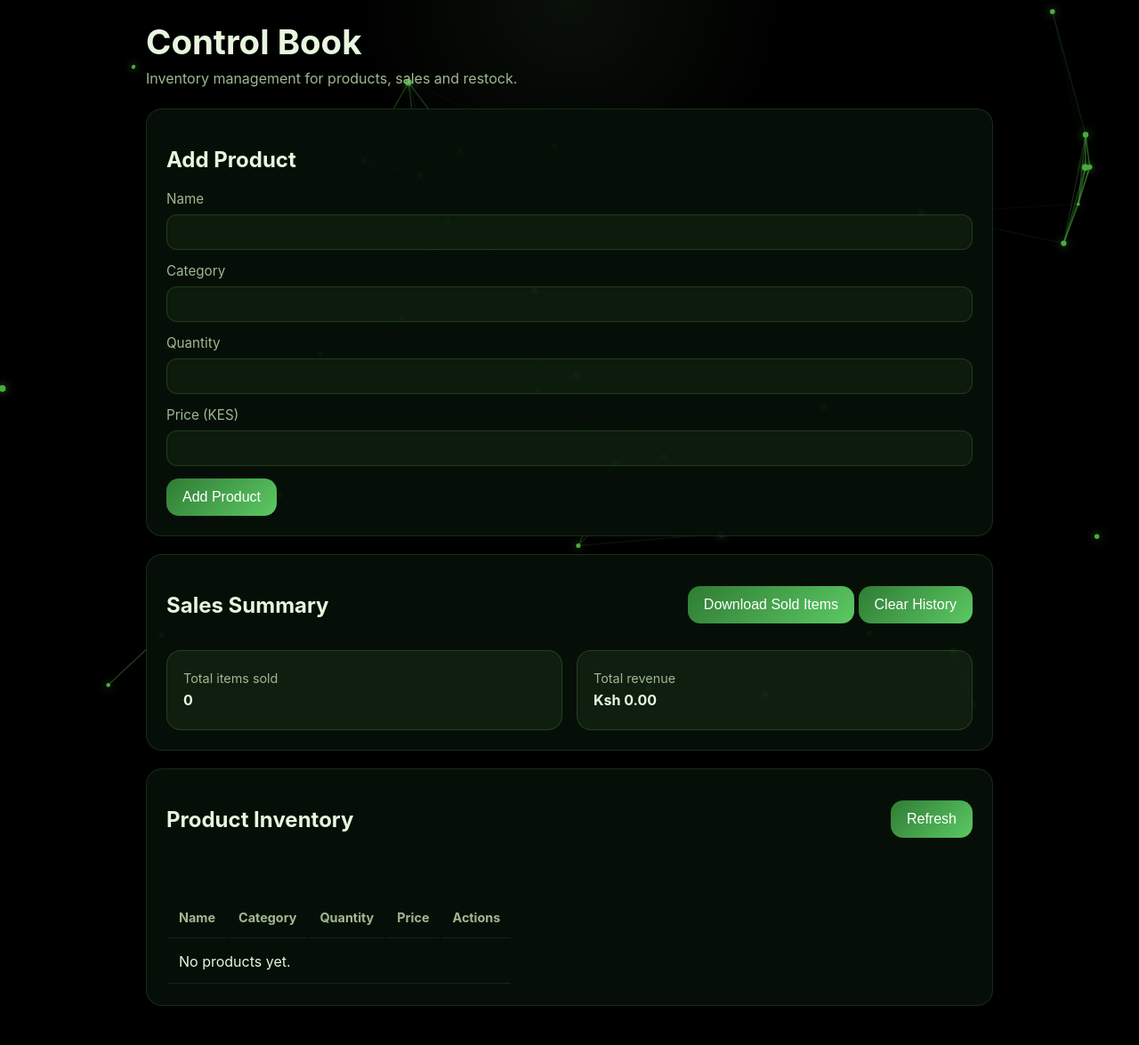
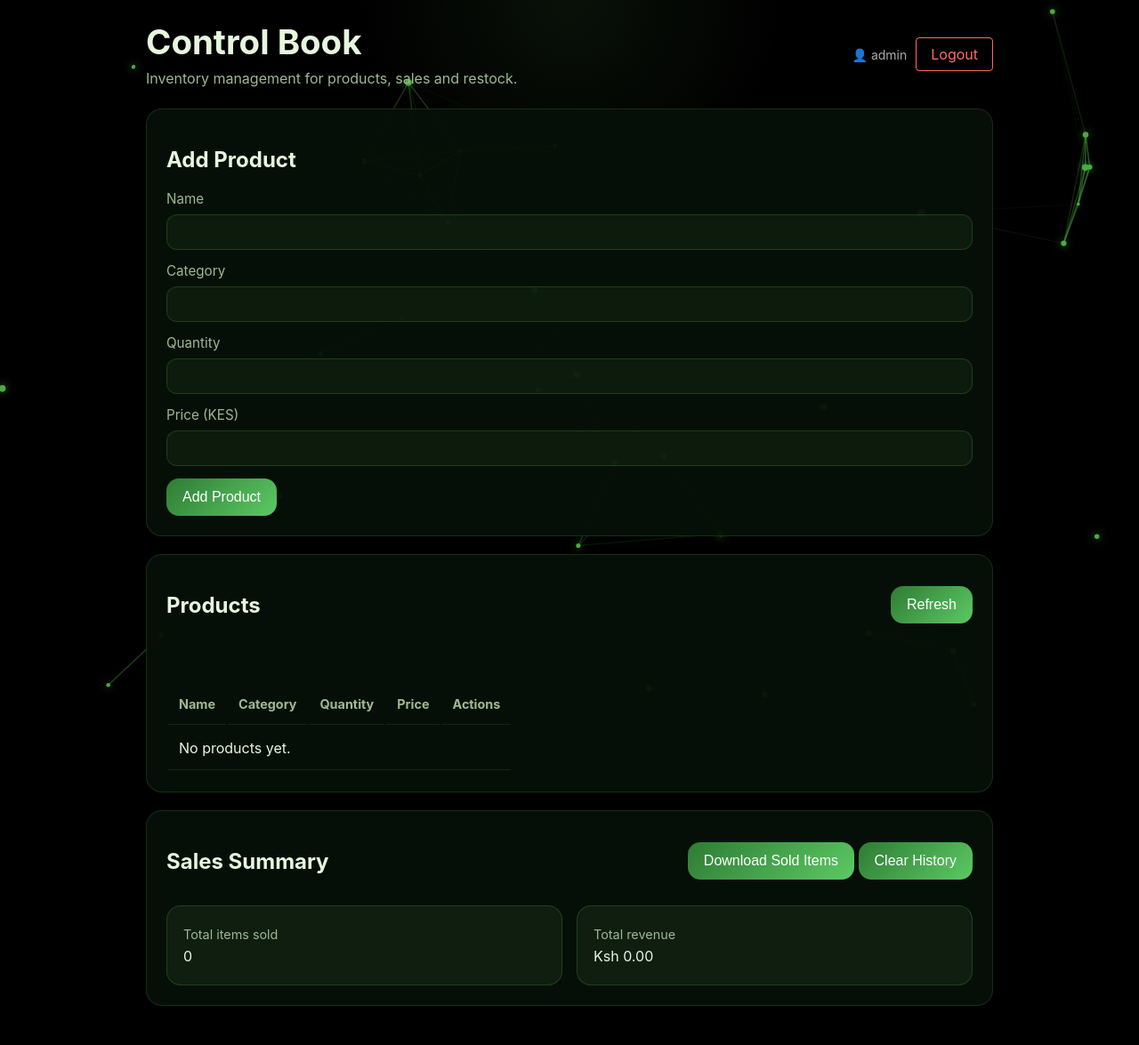
Before and after one commit to Error404ke/controlbook, a Flask app: page / in a window 1280 px wide. Shown: the whole page at 89% size. Run offline with Flask 3, Linux system fonts and the light colour scheme; a user stored in the database is signed in; data that the repository does not hold is empty.

Commit message:
Remove admin features, keep simple user login

```diff
--- a/app.py
+++ b/app.py
@@ -8,7 +8,6 @@ from openpyxl import Workbook
 import datetime
 from dotenv import load_dotenv
 from bcrypt import hashpw, gensalt, checkpw
-from functools import wraps
 
 load_dotenv()
 
@@ -36,15 +35,6 @@ login_manager = LoginManager()
 login_manager.init_app(app)
 login_manager.login_view = 'login'
 
-# ===== ADMIN HELPER =====
-def admin_required(f):
-    @wraps(f)
-    def decorated_function(*args, **kwargs):
-        if not current_user.is_authenticated or not current_user.is_admin:
-            return jsonify({'error': 'Admin access required'}), 403
-        return f(*args, **kwargs)
-    return decorated_function
-
 # ===== USER MODEL =====
 class User(UserMixin, db.Model):
     __tablename__ = 'users'
@@ -53,7 +43,6 @@ class User(UserMixin, db.Model):
     username = db.Column(db.String(80), unique=True, nullable=False)
     email = db.Column(db.String(120), unique=True, nullable=False)
     password_hash = db.Column(db.String(200), nullable=False)
-    is_admin = db.Column(db.Boolean, default=False)
     created_at = db.Column(db.DateTime, default=datetime.datetime.utcnow)
 
     def set_password(self, password):
@@ -115,13 +104,13 @@ with app.app_context():
     try:
         db.create_all()
         print("✅ PostgreSQL connection successful!")
-        # Create default admin user if none exists
+        # Create default user if none exists
         if not User.query.filter_by(username='admin').first():
-            admin = User(username='admin', email='admin@example.com', is_admin=True)
+            admin = User(username='admin', email='admin@example.com')
             admin.set_password('admin123')
             db.session.add(admin)
             db.session.commit()
-            print("✅ Default admin user created (username: admin, password: admin123)")
+            print("✅ Default user created (username: admin, password: admin123)")
     except Exception as e:
         print(f"❌ Connection error: {e}")
 
@@ -191,123 +180,6 @@ def logout():
 def home():
     return render_template('index.html', user=current_user)
 
-# ===== ADMIN ROUTES =====
-@app.route('/admin')
-@login_required
-@admin_required
-def admin_dashboard():
-    users = User.query.all()
-    products = Product.query.all()
-    transactions = Transaction.query.all()
-    return render_template('admin.html',
-                         users=users,
-                         products=products,
-                         transactions=transactions,
-                         user=current_user)
-
-@app.route('/admin/users/reset/<int:user_id>', methods=['POST'])
-@login_required
-@admin_required
-def admin_reset_password(user_id):
-    try:
-        user = User.query.get(user_id)
-        if not user:
-            return jsonify({'error': 'User not found'}), 404
-
-        if user.id == current_user.id:
-            return jsonify({'error': 'Cannot reset your own password'}), 400
-
-        new_password = request.form.get('new_password')
-        if not new_password or len(new_password) < 6:
-            return jsonify({'error': 'Password must be at least 6 characters'}), 400
-
-        user.set_password(new_password)
-        db.session.commit()
-
-        return jsonify({'message': f'Password reset for {user.username}'}), 200
-    except Exception as e:
-        db.session.rollback()
-        return jsonify({'error': str(e)}), 500
-
-@app.route('/admin/users/delete/<int:user_id>', methods=['DELETE'])
-@login_required
-@admin_required
-def admin_delete_user(user_id):
-    try:
-        user = User.query.get(user_id)
-        if not user:
-            return jsonify({'error': 'User not found'}), 404
-
-        if user.id == current_user.id:
-            return jsonify({'error': 'Cannot delete yourself'}), 400
-
-        products = Product.query.filter_by(user_id=user_id).all()
-        for product in products:
-            Transaction.query.filter_by(product_id=product.id).delete()
-        Product.query.filter_by(user_id=user_id).delete()
-
-        db.session.delete(user)
-        db.session.commit()
-
-        return jsonify({'message': f'User {user.username} deleted'}), 200
-    except Exception as e:
-        db.session.rollback()
-        return jsonify({'error': str(e)}), 500
-
-@app.route('/admin/products/<int:product_id>', methods=['DELETE'])
-@login_required
-@admin_required
-def admin_delete_product(product_id):
-    try:
-        product = Product.query.get(product_id)
-        if not product:
-            return jsonify({'error': 'Product not found'}), 404
-
-        Transaction.query.filter_by(product_id=product_id).delete()
-        db.session.delete(product)
-        db.session.commit()
-
-        return jsonify({'message': f'Product {product.name} deleted'}), 200
-    except Exception as e:
-        db.session.rollback()
-        return jsonify({'error': str(e)}), 500
-
-@app.route('/admin/transactions/clear', methods=['POST'])
-@login_required
-@admin_required
-def admin_clear_all_transactions():
-    try:
-        Transaction.query.delete()
-        db.session.commit()
-        return jsonify({'message': 'All transactions cleared'}), 200
-    except Exception as e:
-        db.session.rollback()
-        return jsonify({'error': str(e)}), 500
-
-@app.route('/admin/stats')
-@login_required
-@admin_required
-def admin_stats():
-    try:
-        total_users = User.query.count()
-        total_products = Product.query.count()
-        total_transactions = Transaction.query.count()
-
-        sales = Transaction.query.filter_by(type='sale').all()
-        total_revenue = sum(float(t.revenue or 0) for t in sales)
-
-        active_users = db.session.query(Transaction.user_id).distinct().count()
-
-        return jsonify({
-            'total_users': total_users,
-            'total_products': total_products,
-            'total_transactions': total_transactions,
-            'total_revenue': total_revenue,
-            'active_users': active_users
-        })
-    except Exception as e:
-        return jsonify({'error': str(e)}), 500
-
 # ===== PRODUCT ROUTES =====
 @app.route('/products', methods=['POST'])
 @login_required
@@ -341,10 +213,7 @@ def add_product():
 @login_required
 def get_products():
     try:
-        if current_user.is_admin:
-            products = Product.query.all()
-        else:
-            products = Product.query.filter_by(user_id=current_user.id).all()
+        products = Product.query.filter_by(user_id=current_user.id).all()
         return jsonify([p.to_dict() for p in products])
     except Exception as e:
         return jsonify({'error': str(e)}), 500
@@ -353,14 +222,11 @@ def get_products():
 @login_required
 def get_total_sales():
     try:
-        if current_user.is_admin:
-            transactions = Transaction.query.filter_by(type='sale').all()
-        else:
-            product_ids = [p.id for p in Product.query.filter_by(user_id=current_user.id).all()]
-            transactions = Transaction.query.filter(
-                Transaction.product_id.in_(product_ids),
-                Transaction.type == 'sale'
-            ).all()
+        product_ids = [p.id for p in Product.query.filter_by(user_id=current_user.id).all()]
+        transactions = Transaction.query.filter(
+            Transaction.product_id.in_(product_ids),
+            Transaction.type == 'sale'
+        ).all()
 
         total_items = sum(t.quantity for t in transactions)
         total_revenue = sum(float(t.revenue or 0) for t in transactions)
@@ -377,14 +243,11 @@ def get_total_sales():
 @login_required
 def download_sales():
     try:
-        if current_user.is_admin:
-            transactions = Transaction.query.filter_by(type='sale').order_by(Transaction.date).all()
-        else:
-            product_ids = [p.id for p in Product.query.filter_by(user_id=current_user.id).all()]
-            transactions = Transaction.query.filter(
-                Transaction.product_id.in_(product_ids),
-                Transaction.type == 'sale'
-            ).order_by(Transaction.date).all()
+        product_ids = [p.id for p in Product.query.filter_by(user_id=current_user.id).all()]
+        transactions = Transaction.query.filter(
+            Transaction.product_id.in_(product_ids),
+            Transaction.type == 'sale'
+        ).order_by(Transaction.date).all()
 
         workbook = Workbook()
         sheet = workbook.active
@@ -433,14 +296,11 @@ def clear_history():
     if validation.get('pin') != CLEAR_HISTORY_PIN:
         return jsonify({'message': 'Invalid PIN'}), 401
 
-    if current_user.is_admin:
-        Transaction.query.filter_by(type='sale').delete()
-    else:
-        product_ids = [p.id for p in Product.query.filter_by(user_id=current_user.id).all()]
-        Transaction.query.filter(
-            Transaction.product_id.in_(product_ids),
-            Transaction.type == 'sale'
-        ).delete()
+    product_ids = [p.id for p in Product.query.filter_by(user_id=current_user.id).all()]
+    Transaction.query.filter(
+        Transaction.product_id.in_(product_ids),
+        Transaction.type == 'sale'
+    ).delete()
     db.session.commit()
 
     return jsonify({'message': 'Sales history cleared'}), 200
@@ -456,11 +316,7 @@ def sell_product(product_id):
         data = validation
         quantity = data['quantity']
 
-        if current_user.is_admin:
-            product = Product.query.get(product_id)
-        else:
-            product = Product.query.filter_by(id=product_id, user_id=current_user.id).first()
-
+        product = Product.query.filter_by(id=product_id, user_id=current_user.id).first()
         if not product:
             return jsonify({'message': 'Product not found'}), 404
 
@@ -501,11 +357,7 @@ def restock_product(product_id):
         data = validation
         quantity = data['quantity']
 
-        if current_user.is_admin:
-            product = Product.query.get(product_id)
-        else:
-            product = Product.query.filter_by(id=product_id, user_id=current_user.id).first()
-
+        product = Product.query.filter_by(id=product_id, user_id=current_user.id).first()
         if not product:
             return jsonify({'message': 'Product not found'}), 404
 
--- a/templates/index.html
+++ b/templates/index.html
@@ -10,8 +10,18 @@
     <canvas id="background-canvas"></canvas>
     <div class="app-shell">
         <header>
-            <h1>Control Book</h1>
-            <p>Inventory management for products, sales and restock.</p>
+            <div style="display: flex; justify-content: space-between; align-items: center; flex-wrap: wrap;">
+                <div>
+                    <h1>Control Book</h1>
+                    <p>Inventory management for products, sales and restock.</p>
+                </div>
+                <div style="display: flex; gap: 10px; align-items: center; flex-wrap: wrap;">
+                    <span style="color: #aaa; font-size: 14px;">👤 {{ user.username }}</span>
+                    <a href="{{ url_for('logout') }}" style="color: #ff6b6b; text-decoration: none; padding: 8px 16px; border: 1px solid #ff6b6b; border-radius: 4px;">
+                        Logout
+                    </a>
+                </div>
+            </div>
         </header>
 
         <section class="card" id="product-form-card">
@@ -37,6 +47,28 @@
             </form>
         </section>
 
+        <section class="card" id="products-card">
+            <div class="section-header">
+                <h2>Products</h2>
+                <button id="refresh-button">Refresh</button>
+            </div>
+            <div id="message" class="message"></div>
+            <table class="product-table">
+                <thead>
+                    <tr>
+                        <th>Name</th>
+                        <th>Category</th>
+                        <th>Quantity</th>
+                        <th>Price</th>
+                        <th>Actions</th>
+                    </tr>
+                </thead>
+                <tbody id="product-table-body">
+                    <tr><td colspan="5">Loading products...</td></tr>
+                </tbody>
+            </table>
+        </section>
+
         <section class="card sales-summary-card">
             <div class="section-header">
                 <h2>Sales Summary</h2>
@@ -48,37 +80,16 @@
             <div class="sales-metrics">
                 <div class="metric">
                     <span class="metric-label">Total items sold</span>
-                    <strong id="sales-count">0</strong>
+                    <span class="metric-value" id="sales-count">0</span>
                 </div>
                 <div class="metric">
                     <span class="metric-label">Total revenue</span>
-                    <strong id="sales-total">KES 0.00</strong>
+                    <span class="metric-value" id="sales-total">KES 0.00</span>
                 </div>
             </div>
         </section>
+    </div>
 
-        <section class="card">
-            <div class="section-header">
-                <h2>Product Inventory</h2>
-                <button id="refresh-button">Refresh</button>
-            </div>
-            <div id="message" class="message"></div>
-            <div class="table-wrap">
-                <table>
-                    <thead>
-                        <tr>
-                            <th>Name</th>
-                            <th>Category</th>
-                            <th>Quantity</th>
-                            <th>Price</th>
-                            <th>Actions</th>
-                        </tr>
-                    </thead>
-                    <tbody id="product-table-body"></tbody>
-                </table>
-            </div>
-        </section>
-    </div>
     <script src="/static/app.js"></script>
 </body>
 </html>
```
